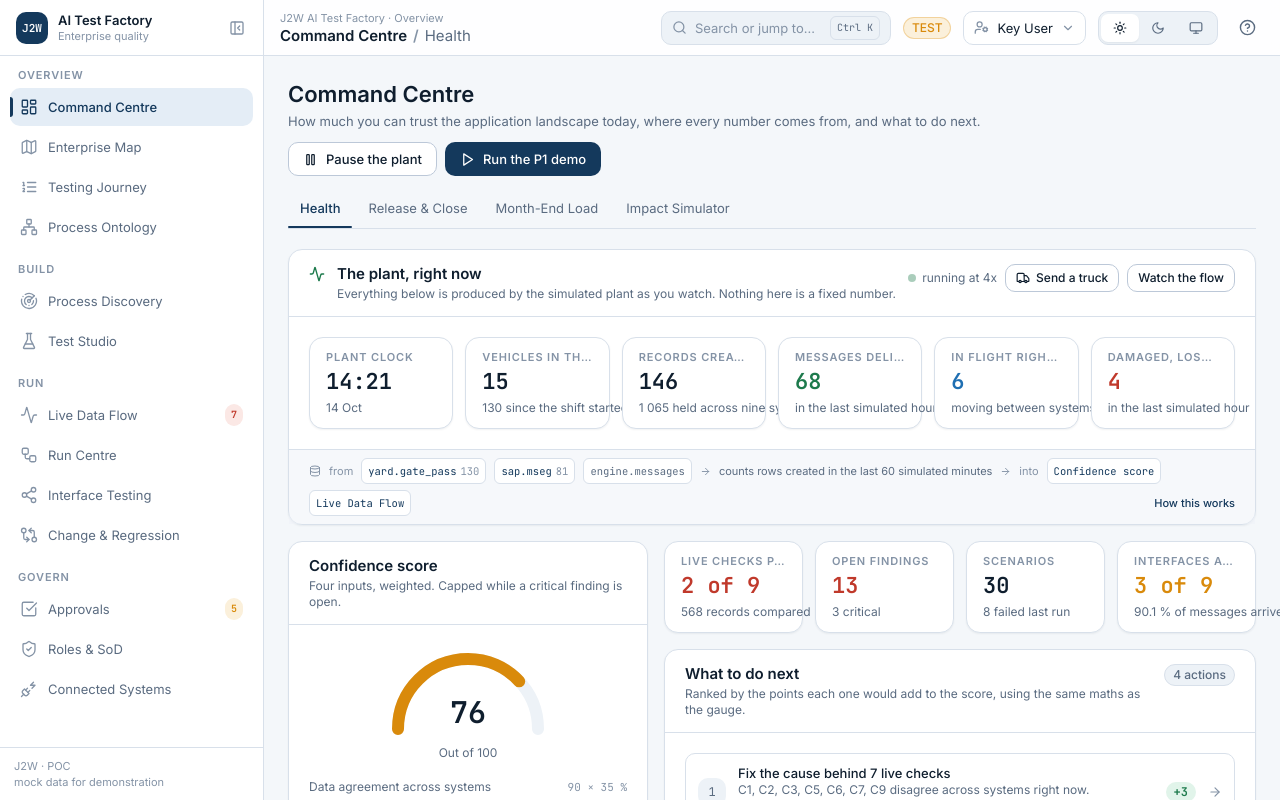
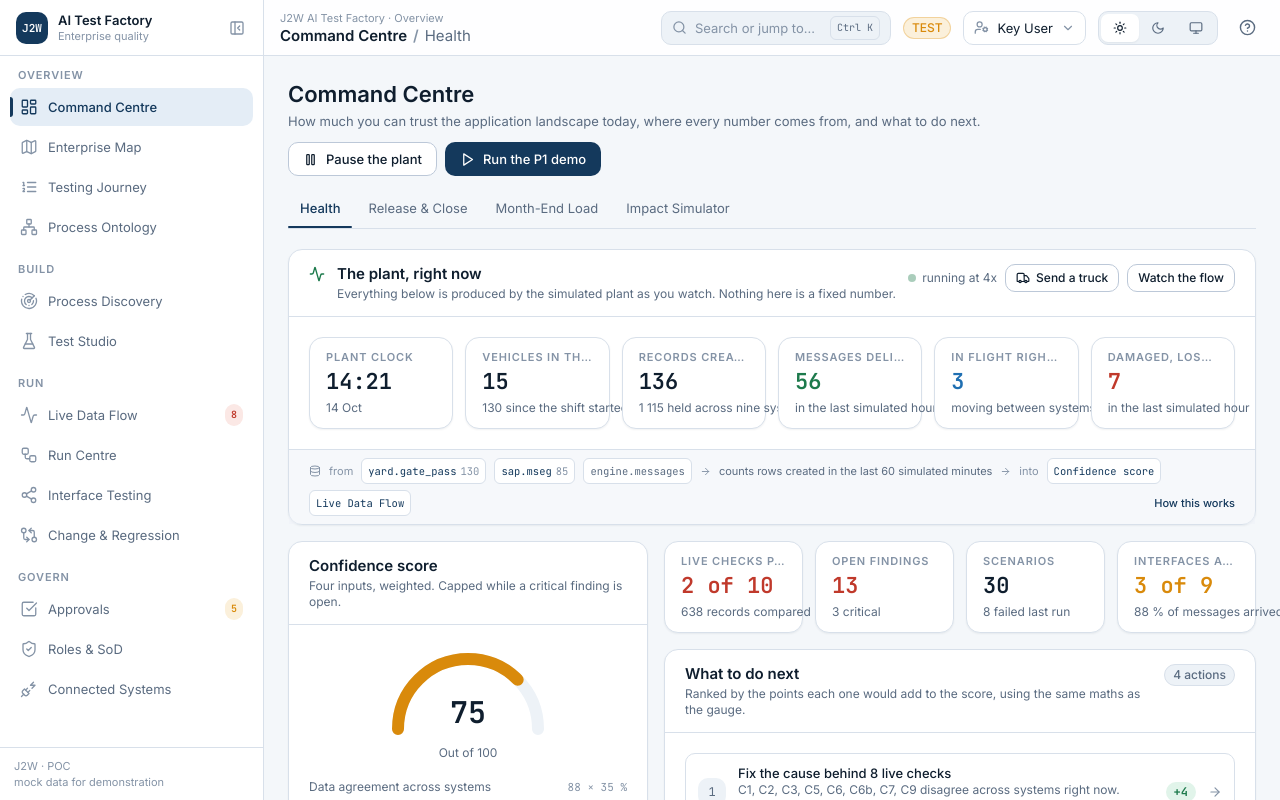
Before and after one commit to Ramaunnam/ai-test-factory, a React (Vite) app: page /#/ in a window 1280 px wide. Built offline with nearby package versions, Linux system fonts and the light colour scheme.

Commit message:
Phase 2: tonnes received, kilograms issued

```diff
--- a/src/data/index.ts
+++ b/src/data/index.ts
@@ -153,7 +153,7 @@ export const PROCESSES: Process[] = [
         sop: ['Convert to stock keeping unit', 'Post to the warehouse', 'Confirm'],
         system: 'D365 F&O – Recycling',
         data: 'stock_posting',
-        rule: 'Stock is posted in KG with the batch weight',
+        rule: 'Tonnes received × 1 000 = kilograms in stock',
         agents: ['Reconciliation'],
         tests: 5,
         health: 'watch',
--- a/src/data/journey.ts
+++ b/src/data/journey.ts
@@ -212,7 +212,7 @@ export const JOURNEY_STEPS: JourneyStep[] = [
     name: 'Check data across systems',
     goesIn: 'The records each system created.',
     aiDoes: 'Follows one truck through every system and compares the data at each hand-over.',
-    comesOut: 'Matched and mismatched records, with the reason.',
+    comesOut: 'Matched and mismatched records, with the reason. Also checks tonnes received against kilograms in stock.',
     checkedBy: 'Key User',
     requirements: [
       {
--- a/src/data/systems.ts
+++ b/src/data/systems.ts
@@ -224,7 +224,7 @@ export interface InterfaceMeta {
 
 export const INTERFACES: InterfaceMeta[] = [
   { id: 'IF-01', name: 'Weighbridge ticket', from: 'yard', to: 'sap-steel', live: true, method: 'REST', frequency: 'Per vehicle', process: 'P1', payload: 'gatePass, vehicle, grossKg, tareKg, quantity, unit' },
-  { id: 'IF-02', name: 'Recycling receipt', from: 'yard', to: 'scrap', live: true, method: 'REST', frequency: 'Per vehicle', process: 'P2', payload: 'gatePass, vehicle, weightKg, site' },
+  { id: 'IF-02', name: 'Recycling receipt', from: 'yard', to: 'scrap', live: true, method: 'REST', frequency: 'Per vehicle', process: 'P2', payload: 'gatePass, vehicle, weight, unit, site' },
   { id: 'IF-03', name: 'Stock posting', from: 'scrap', to: 'd365', live: true, method: 'OData', frequency: 'Per batch', process: 'P2', payload: 'batch, qty, unit, warehouse' },
   { id: 'IF-04', name: 'Production confirmation', from: 'mill', to: 'sap-steel', live: true, method: 'File drop', frequency: 'Per heat', process: 'P4', payload: 'heat, coils, weightKg, delayMin' },
   { id: 'IF-05', name: 'Delivery note', from: 'sap-steel', to: 'lasernet', live: false, method: 'IDoc', frequency: 'Per delivery', process: 'P4', payload: 'delivery, customer, items' },
--- a/src/lib/live.ts
+++ b/src/lib/live.ts
@@ -17,6 +17,7 @@ const TIME_FIELD: Record<TableName, string | null> = {
   chemistry: 'tested',
   lab_result: 'tested',
   stock_posting: 'posted',
+  issue: 'issued',
   heat: 'started',
   payment: 'run_at',
 }
@@ -36,6 +37,7 @@ export const TABLE_LABEL: Record<TableName, string> = {
   chemistry: 'scrap.chemistry',
   lab_result: 'lims.lab_result',
   stock_posting: 'd365.stock_posting',
+  issue: 'd365.issue',
   heat: 'mill.heat',
   payment: 'reval.payment',
 }
@@ -116,7 +118,7 @@ export function plantPulse(minutes = 60) {
 /** Which live tables belong to each workflow, so a process can show real volume. */
 export const PROCESS_TABLES: Record<string, TableName[]> = {
   P1: ['gate_pass', 'weighbridge_ticket', 'MSEG', 'captured_invoice', 'RBKP', 'output_document', 'payment'],
-  P2: ['receipt', 'scrap_batch', 'chemistry', 'lab_result', 'stock_posting'],
+  P2: ['receipt', 'scrap_batch', 'chemistry', 'lab_result', 'stock_posting', 'issue'],
   P3: ['EKPO', 'MSEG', 'RBKP', 'payment'],
   P4: ['heat', 'AFRU', 'output_document'],
   P5: [],
--- a/src/sim/checks.ts
+++ b/src/sim/checks.ts
@@ -70,7 +70,7 @@ having count(m.mblnr) <> 1`,
     stage: 'Gate receipt',
     interfaceId: 'IF-02',
     systems: ['Yard Management', 'Scrap Yard'],
-    columns: ['Gate pass', 'Vehicle', 'Site', 'Weighed kg', 'Receipt'],
+    columns: ['Gate pass', 'Vehicle', 'Site', 'Weighed', 'Receipt'],
     faults: ['F4'],
     sql: `select g.gate_pass, g.vehicle, g.site, t.net_kg, r.receipt
 from   yard.gate_pass g
@@ -111,18 +111,34 @@ where  c.batch is null or c.ni_pct is null or c.cr_pct is null or c.mo_pct is nu
   },
   {
     id: 'C6',
-    title: 'Stock is posted in kilograms with the batch weight',
-    sentence: 'D365 must hold the same quantity as the batch, in KG.',
+    title: 'Stock in kilograms matches the tonnes received',
+    sentence: 'The yard receives tonnes. D365 must hold the same material in kilograms: tonnes × 1 000.',
     process: 'P2',
     stage: 'Stock posting',
     interfaceId: 'IF-03',
     systems: ['Scrap Yard', 'D365'],
-    columns: ['Batch', 'Batch weight', 'Posted qty', 'Unit', 'Journal'],
+    columns: ['Batch', 'Received', 'Kilograms expected', 'Stock in D365', 'Journal'],
     faults: ['F6'],
     sql: `select b.batch, b.weight_kg, s.qty, s.unit, s.journal
 from   scrap.scrap_batch b
 left   join d365.stock_posting s on s.batch = b.batch
 where  s.journal is null or s.unit <> 'KG' or abs(s.qty - b.weight_kg) > 1`,
+  },
+  {
+    id: 'C6b',
+    title: 'Issued kilograms never exceed stock',
+    sentence: 'The melt shop cannot take out more kilograms than D365 shows in stock for that batch.',
+    process: 'P2',
+    stage: 'Stock posting',
+    interfaceId: 'IF-03',
+    systems: ['Scrap Yard', 'D365'],
+    columns: ['Batch', 'Issued kg', 'Stock in D365', 'Unit', 'Over by'],
+    faults: ['F6'],
+    sql: `select i.batch, sum(i.qty_kg) as issued, s.qty, s.unit
+from   d365.issue i
+join   d365.stock_posting s on s.batch = i.batch
+group  by i.batch, s.qty, s.unit
+having sum(i.qty_kg) > s.qty + 1`,
   },
   {
     id: 'C7',
@@ -256,10 +272,17 @@ export function runCheck(id: string): CheckResult {
       passes.forEach((g) => {
         compared += 1
         const r = receipts.get(g.gate_pass)
+        const ticket = tickets.get(g.gate_pass)
         if (r) return
         rows.push({
           key: g.gate_pass,
-          cells: [g.gate_pass, g.vehicle, g.site, tickets.get(g.gate_pass)?.net_kg ?? null, null],
+          cells: [
+            g.gate_pass,
+            g.vehicle,
+            g.site,
+            ticket ? `${ticket.net_kg} ${ticket.unit}` : null,
+            null,
+          ],
           why: 'The load was weighed at the gate but never reached Scrap Yard Operations.',
         })
       })
@@ -320,14 +343,49 @@ export function runCheck(id: string): CheckResult {
         compared += 1
         const s = stock.get(b.batch)
         if (s && s.unit === 'KG' && Math.abs(s.qty - b.weight_kg) <= 1) return
+        const tonnes = Math.round(b.weight_kg / 10) / 100
+        const notConverted = !!s && Math.abs(s.qty * 1000 - b.weight_kg) <= 20
         rows.push({
           key: receiptKey.get(b.receipt) ?? b.batch,
-          cells: [b.batch, b.weight_kg, s?.qty ?? null, s?.unit ?? null, s?.journal ?? null],
+          cells: [
+            b.batch,
+            `${tonnes} t`,
+            b.weight_kg,
+            s ? `${s.qty} ${s.unit}` : null,
+            s?.journal ?? null,
+          ],
           why: !s
             ? 'Nothing was posted to D365 for this batch.'
-            : s.unit !== 'KG'
-              ? `D365 holds ${fmt(s.qty)} ${s.unit}: the quantity is in kilograms but the unit says ${s.unit}.`
-              : 'The posted quantity does not match the batch weight.',
+            : notConverted
+              ? `Received ${tonnes} t, stock shows ${s.qty} ${s.unit} — not converted (should be ${fmt(b.weight_kg)} KG).`
+              : `D365 holds ${fmt(s.qty)} ${s.unit} against ${fmt(b.weight_kg)} kg received.`,
+        })
+      })
+      break
+    }
+
+    case 'C6b': {
+      const stock = new Map(db.stock_posting.map((s) => [s.batch, s]))
+      const batches = new Map(db.scrap_batch.map((b) => [b.batch, b]))
+      const receiptKey = new Map(db.receipt.map((r) => [r.receipt, r.gate_pass]))
+      const issuedByBatch = new Map<string, number>()
+      settled(db.issue, (i) => i.issued, 10).forEach((i) =>
+        issuedByBatch.set(i.batch, (issuedByBatch.get(i.batch) ?? 0) + i.qty_kg),
+      )
+      issuedByBatch.forEach((issued, batch) => {
+        const s = stock.get(batch)
+        // a missing stock booking is C6's business, not this check's
+        if (!s) return
+        compared += 1
+        if (issued <= s.qty + 1) return
+        const b = batches.get(batch)
+        const notConverted = !!b && Math.abs(s.qty * 1000 - b.weight_kg) <= 20
+        rows.push({
+          key: b ? (receiptKey.get(b.receipt) ?? batch) : batch,
+          cells: [batch, issued, `${s.qty} ${s.unit}`, s.unit, Math.round(issued - s.qty)],
+          why: notConverted
+            ? `The melt shop issued ${fmt(issued)} kg but D365 only shows ${s.qty} ${s.unit}, because the tonnes were never converted.`
+            : `The melt shop issued ${fmt(issued)} kg against ${fmt(s.qty)} ${s.unit} in stock.`,
         })
       })
       break
--- a/src/sim/engine.ts
+++ b/src/sim/engine.ts
@@ -58,9 +58,10 @@ export const FAULTS: FaultDef[] = [
   },
   {
     id: 'F6',
-    label: 'Unit sent as TON',
+    label: 'Tonnes not converted to kilograms',
     where: 'IF-03 Scrap Yard to D365',
-    breaks: 'Stock is posted with unit TON while the quantity is in kilograms.',
+    breaks:
+      'Received in tonnes at the yard, issued in kilograms in stock. The × 1000 step is skipped, so stock is 1 000 times wrong.',
     rate: 0.07,
   },
   {
@@ -118,6 +119,7 @@ function emptyDb(): Db {
     chemistry: [],
     lab_result: [],
     stock_posting: [],
+    issue: [],
     heat: [],
     payment: [],
   }
@@ -274,6 +276,7 @@ class SimEngine {
       tare_kg: tare,
       net_kg: net,
       registered_tare_kg: registered,
+      unit: 'kg',
       weighed: this.now,
     })
     this.log(
@@ -468,9 +471,11 @@ class SimEngine {
           ? `CNU-${this.rng.int(1000000, 9999999)}`
           : `VH-${this.rng.int(1000, 9999)}`
     const gate_pass = `GP-${site}-2026-${String(this.rng.int(1000, 9999))}`
-    const gross = this.rng.step(26000, 68000, 20)
-    const tare = this.rng.step(9000, 22000, 20)
-    const net = gross - tare
+    // the recycling yard records in tonnes
+    const gross = round2(this.rng.step(26000, 68000, 20) / 1000)
+    const tare = round2(this.rng.step(9000, 22000, 20) / 1000)
+    const net = round2(gross - tare)
+    const netKg = Math.round(net * 1000)
 
     this.counters.vehicles += 1
     this.db.gate_pass.push({
@@ -491,9 +496,10 @@ class SimEngine {
       tare_kg: tare,
       net_kg: net,
       registered_tare_kg: tare,
+      unit: 't',
       weighed: this.now,
     })
-    this.log(`${vehicle} arrived at ${site} with ${fmt(net)} kg of scrap`, gate_pass)
+    this.log(`${vehicle} arrived at ${site} with ${net} t of scrap`, gate_pass)
 
     const lost = this.fault('F4')
     this.send({
@@ -501,22 +507,23 @@ class SimEngine {
       from: 'Yard Management',
       to: 'Scrap Yard',
       key: gate_pass,
-      summary: `Recycling receipt ${vehicle} · ${fmt(net)} kg`,
-      payload: { interface: 'IF-02', gatePass: gate_pass, vehicle, weightKg: net, site },
+      summary: `Recycling receipt ${vehicle} · ${net} t`,
+      payload: { interface: 'IF-02', gatePass: gate_pass, vehicle, weight: net, unit: 't', site },
       travel: this.rng.int(2, 6),
       lost,
       fault: lost ? 'F4' : undefined,
       effect: () => {
         const receipt = this.id('RC-', 5)
+        // Scrap Yard Operations converts the tonnes to kilograms
         this.db.receipt.push({
           receipt,
           gate_pass,
           vehicle,
           site,
-          weight_kg: net,
+          weight_kg: netKg,
           received: this.now,
         })
-        this.at(this.rng.int(8, 25), () => this.sortation(receipt, net, gate_pass))
+        this.at(this.rng.int(8, 25), () => this.sortation(receipt, netKg, gate_pass))
       },
     })
   }
@@ -571,28 +578,48 @@ class SimEngine {
 
       // IF-03 stock posting
       this.at(this.rng.int(5, 15), () => {
-        const ton = this.fault('F6')
+        const notConverted = this.fault('F6')
+        const qty = notConverted ? round2(share / 1000) : share
         this.send({
           interfaceId: 'IF-03',
           from: 'Scrap Yard',
           to: 'D365',
           key,
-          summary: `Stock posting ${batch} · ${fmt(share)} ${ton ? 'TON' : 'KG'}`,
-          payload: { interface: 'IF-03', batch, qty: share, unit: ton ? 'TON' : 'KG', warehouse: 'RAW' },
+          summary: `Stock posting ${batch} · ${fmt(qty)} KG`,
+          payload: { interface: 'IF-03', batch, qty, unit: 'KG', warehouse: 'RAW' },
           travel: this.rng.int(2, 5),
-          fault: ton ? 'F6' : undefined,
+          fault: notConverted ? 'F6' : undefined,
           effect: () => {
             this.db.stock_posting.push({
               journal: this.id('JR-', 5),
               batch,
               item: grade,
-              qty: share,
-              unit: ton ? 'TON' : 'KG',
+              qty,
+              unit: 'KG',
               warehouse: 'RAW',
               posted: this.now,
             })
-            if (ton) this.log(`D365 posted ${batch} with unit TON instead of KG`, key, 'danger')
+            if (notConverted) {
+              this.log(
+                `D365 booked ${batch} as ${qty} KG instead of ${fmt(share)} KG — tonnes were not converted`,
+                key,
+                'danger',
+              )
+            }
           },
+        })
+
+        // the melt shop takes part or all of the batch, always in kilograms
+        this.at(this.rng.int(20, 60), () => {
+          const issued = Math.min(share, this.rng.step(share * 0.4, share, 20))
+          this.db.issue.push({
+            issue: this.id('IS-', 5),
+            batch,
+            qty_kg: issued,
+            unit: 'KG',
+            issued: this.now,
+          })
+          this.log(`Melt shop issued ${fmt(issued)} kg from ${batch}`, key)
         })
       })
     }
@@ -725,6 +752,7 @@ class SimEngine {
     this.db.chemistry = keep(this.db.chemistry, (r) => r.tested)
     this.db.lab_result = keep(this.db.lab_result, (r) => r.tested)
     this.db.stock_posting = keep(this.db.stock_posting, (r) => r.posted)
+    this.db.issue = keep(this.db.issue, (r) => r.issued)
     this.db.heat = keep(this.db.heat, (r) => r.started)
     this.db.payment = keep(this.db.payment, (r) => r.run_at)
     this.messages = this.messages.filter((m) => m.arriveAt >= cutoff)
--- a/src/sim/trace.ts
+++ b/src/sim/trace.ts
@@ -164,14 +164,14 @@ export function trace(raw: string): TraceResult {
         at: ticket.weighed,
         flagged: false,
         fields: [
-          { label: 'Gross', value: `${fmt(ticket.gross_kg)} kg` },
-          { label: 'Tare (weighed)', value: `${fmt(ticket.tare_kg)} kg` },
+          { label: 'Gross', value: `${fmt(ticket.gross_kg)} ${ticket.unit}` },
+          { label: 'Tare (weighed)', value: `${fmt(ticket.tare_kg)} ${ticket.unit}` },
           {
             label: 'Tare (vehicle master)',
-            value: `${fmt(ticket.registered_tare_kg)} kg`,
+            value: `${fmt(ticket.registered_tare_kg)} ${ticket.unit}`,
             flagged: staleTare && gp.process === 'P1',
           },
-          { label: 'Net', value: `${fmt(ticket.net_kg)} kg` },
+          { label: 'Net', value: `${fmt(ticket.net_kg)} ${ticket.unit}` },
         ],
       })
     }
@@ -327,23 +327,49 @@ export function trace(raw: string): TraceResult {
           }
           const stock = db.stock_posting.find((s) => s.batch === b.batch)
           if (stock) {
-            const badUnit = stock.unit !== 'KG'
-            if (badUnit) problems.push(`D365 received ${b.batch} with unit ${stock.unit}`)
+            const notConverted = Math.abs(stock.qty * 1000 - b.weight_kg) <= 20
+            if (notConverted) {
+              problems.push(
+                `D365 holds ${stock.qty} ${stock.unit} for ${b.batch} instead of ${fmt(b.weight_kg)} kg`,
+              )
+            }
             records.push({
               system: 'D365',
               table: 'stock_posting',
               title: `Stock posting ${stock.journal}`,
               at: stock.posted,
-              flagged: badUnit,
+              flagged: notConverted,
               fields: [
                 { label: 'Journal', value: stock.journal },
                 { label: 'Batch', value: stock.batch },
-                { label: 'Quantity', value: fmt(stock.qty) },
-                { label: 'Unit', value: stock.unit, flagged: badUnit },
+                { label: 'Quantity', value: `${fmt(stock.qty)} ${stock.unit}`, flagged: notConverted },
+                { label: 'Expected', value: `${fmt(b.weight_kg)} KG` },
                 { label: 'Warehouse', value: stock.warehouse },
               ],
             })
           }
+          db.issue
+            .filter((i) => i.batch === b.batch)
+            .forEach((iss) => {
+              const over = !!stock && iss.qty_kg > stock.qty + 1
+              records.push({
+                system: 'D365',
+                table: 'issue',
+                title: `Issued to the melt shop ${iss.issue}`,
+                at: iss.issued,
+                flagged: over,
+                fields: [
+                  { label: 'Issue', value: iss.issue },
+                  { label: 'Batch', value: iss.batch },
+                  { label: 'Issued', value: `${fmt(iss.qty_kg)} ${iss.unit}`, flagged: over },
+                  {
+                    label: 'Stock at the time',
+                    value: stock ? `${fmt(stock.qty)} ${stock.unit}` : 'nothing booked',
+                    flagged: over,
+                  },
+                ],
+              })
+            })
         })
     }
   }
--- a/src/sim/types.ts
+++ b/src/sim/types.ts
@@ -52,10 +52,12 @@ export interface WeighbridgeTicket {
   ticket: string
   gate_pass: string
   vehicle: string
+  /** The weights are held in `unit`: kilograms for steel, tonnes for recycling. */
   gross_kg: number
   tare_kg: number
   net_kg: number
   registered_tare_kg: number
+  unit: 'kg' | 't'
   weighed: number
 }
 
@@ -165,6 +167,14 @@ export interface Heat {
   started: number
 }
 
+export interface Issue {
+  issue: string
+  batch: string
+  qty_kg: number
+  unit: string
+  issued: number
+}
+
 export interface Payment {
   pay: string
   belnr: string
@@ -186,6 +196,7 @@ export interface Db {
   chemistry: Chemistry[]
   lab_result: LabResult[]
   stock_posting: StockPosting[]
+  issue: Issue[]
   heat: Heat[]
   payment: Payment[]
 }
@@ -199,7 +210,7 @@ export const SYSTEM_TABLES: Record<SystemId, TableName[]> = {
   Lasernet: ['output_document'],
   'Scrap Yard': ['receipt', 'scrap_batch', 'chemistry'],
   Laboratory: ['lab_result'],
-  D365: ['stock_posting'],
+  D365: ['stock_posting', 'issue'],
   Mill: ['heat'],
   Reval: ['payment'],
 }
```
